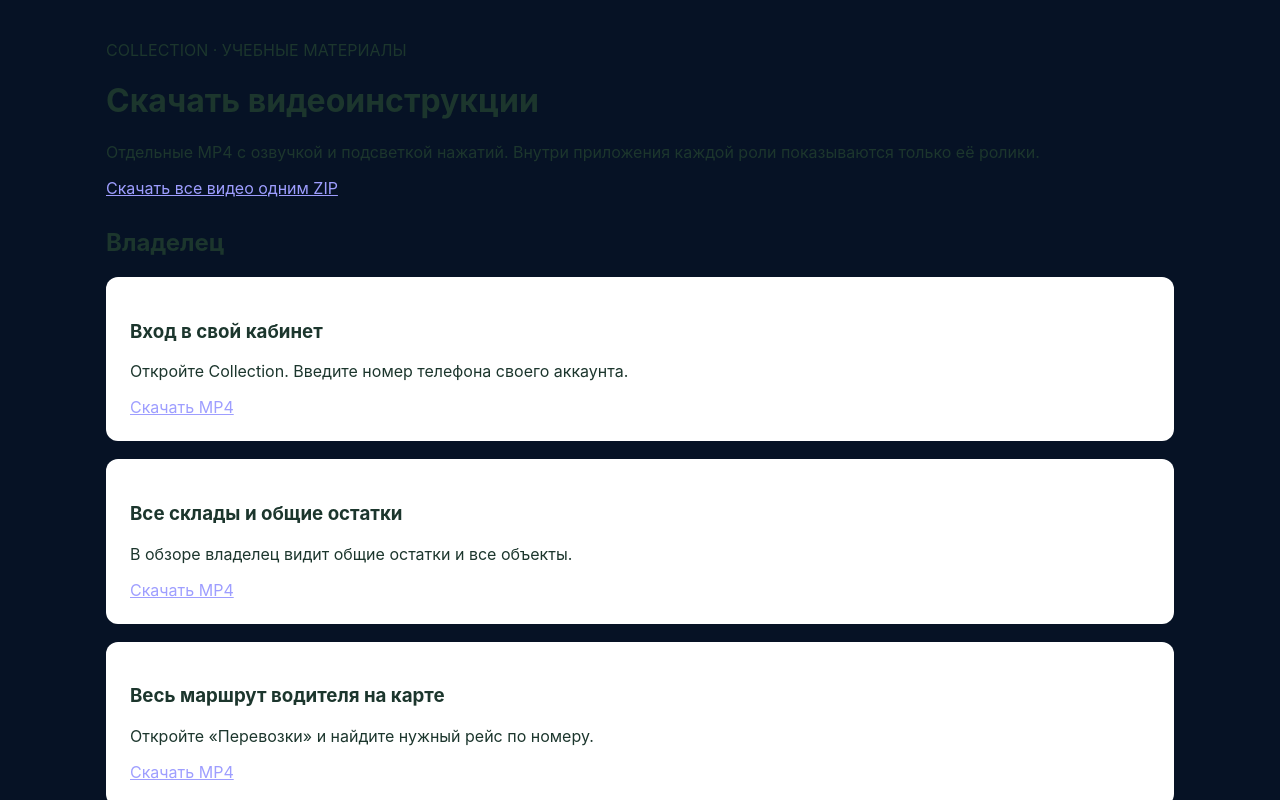
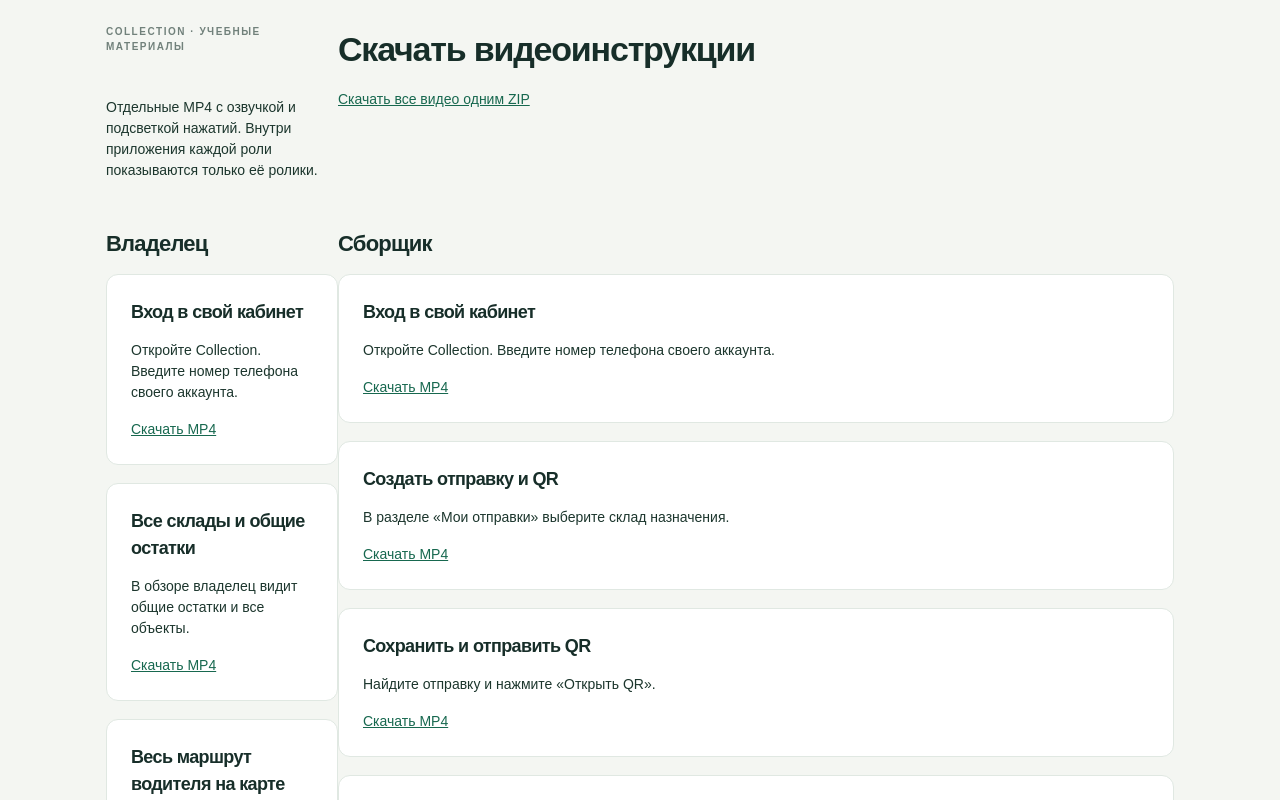
Before and after one commit to milaniumkz/bioflow, a Next.js app in the folder apps/web/: page /collection/tutorial-downloads in a window 1280 px wide. Shown: the top 800 px of the page. Built offline with nearby package versions, Linux system fonts and the light colour scheme.

Commit message:
Use the Collection light theme for embedded Driver map and help

```diff
--- a/apps/web/app/collection/collection.css
+++ b/apps/web/app/collection/collection.css
@@ -842,6 +842,7 @@
 }
 
 .collection-driver-route {
+  color-scheme: light;
   max-width: 1100px;
   margin: auto;
   padding: 24px 16px;
@@ -864,3 +865,8 @@
 .c-tutorial-grid h3 {
   min-height: 48px;
 }
+
+body:has(.collection-driver-route) {
+  background: #f4f6f2;
+  color-scheme: light;
+}
--- a/apps/web/app/collection/driver-map/page.tsx
+++ b/apps/web/app/collection/driver-map/page.tsx
@@ -23,7 +23,7 @@ export default function DriverRoutePage() {
   }, []);
   return (
     <QueryClientProvider client={client}>
-      <main className="collection-driver-route">
+      <main className="collection-app collection-driver-route">
         <p className="eyebrow">COLLECTION DRIVER</p>
         <h1>Мой маршрут</h1>
         {token ? (
--- a/apps/web/app/collection/help/driver/page.tsx
+++ b/apps/web/app/collection/help/driver/page.tsx
@@ -7,7 +7,7 @@ export default function DriverHelp() {
   const [client] = useState(() => new QueryClient());
   return (
     <QueryClientProvider client={client}>
-      <main className="collection-driver-route">
+      <main className="collection-app collection-driver-route">
         <p className="eyebrow">COLLECTION DRIVER</p>
         <h1>Помощь водителю</h1>
         <TutorialPanel roles={["DRIVER"]} />
--- a/apps/web/app/collection/tutorial-downloads/page.tsx
+++ b/apps/web/app/collection/tutorial-downloads/page.tsx
@@ -9,7 +9,7 @@ const roles: Record<string, string> = {
 };
 export default function Downloads() {
   return (
-    <main className="collection-driver-route">
+    <main className="collection-app collection-driver-route">
       <p className="eyebrow">COLLECTION · УЧЕБНЫЕ МАТЕРИАЛЫ</p>
       <h1>Скачать видеоинструкции</h1>
       <p>
```
